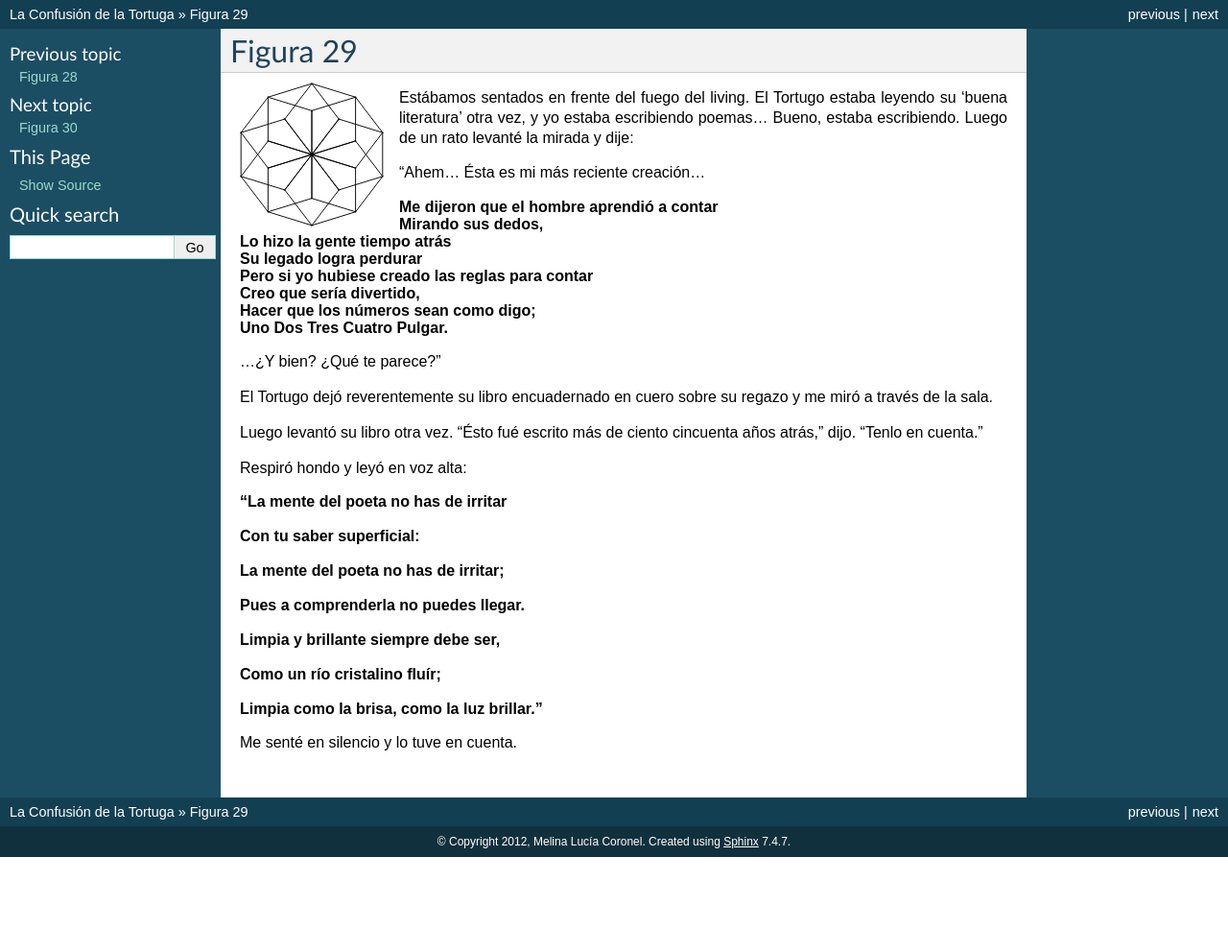
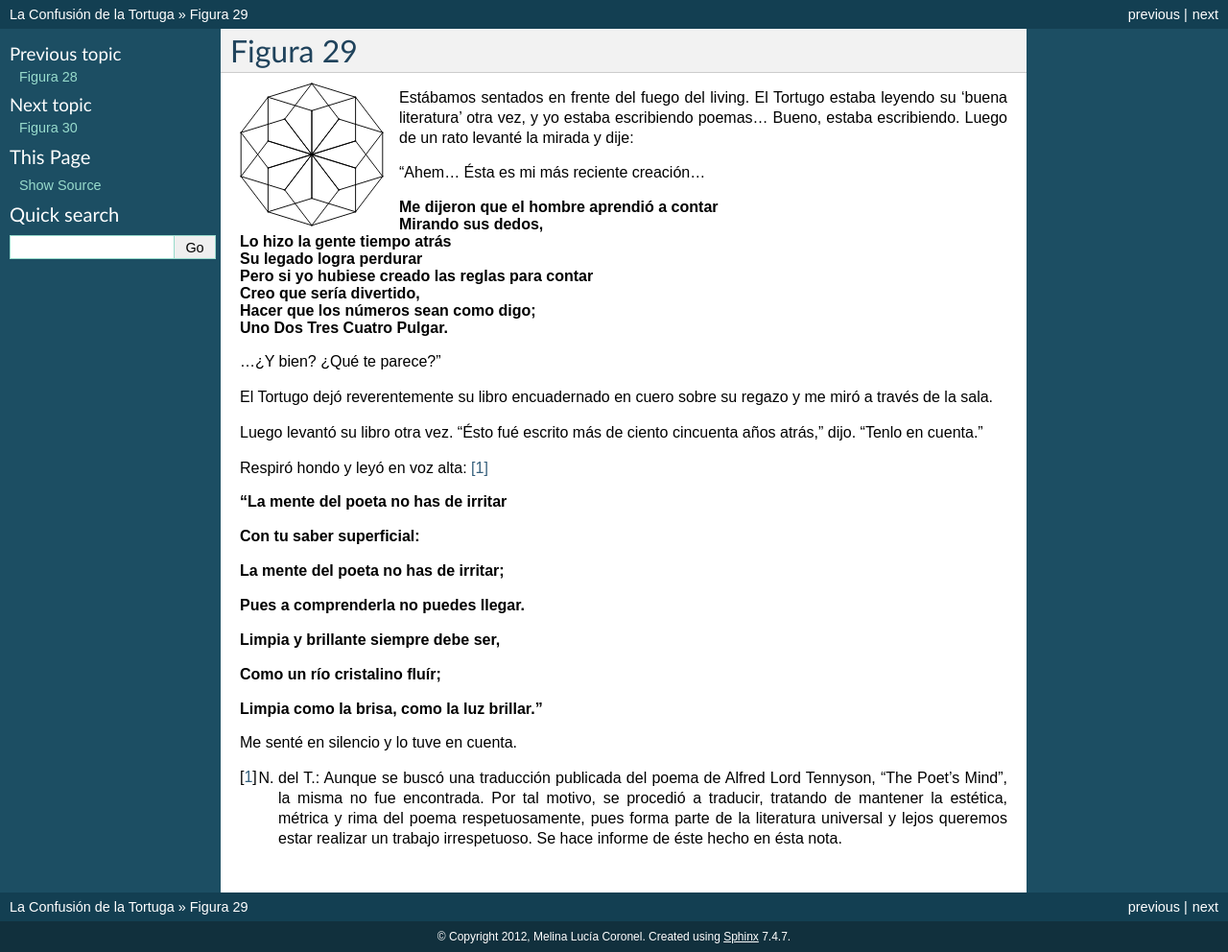
Before and after one commit to humitos/turtle-confusion-es, a Sphinx documentation site: the page built from docs/puzzle-29.rst, in a window 1280 px wide. Shown: the whole page at 96% size. Built offline with Sphinx 7.4.7, drawn with Linux system fonts in a browser that asks for light colours; before the commit the page ends 900 px from its top, so only the background shows below that.

Commit message:
Puzzle 29 N del T

```diff
--- a/docs/puzzle-29.rst
+++ b/docs/puzzle-29.rst
@@ -29,7 +29,7 @@ El Tortugo dejó reverentemente su libro encuadernado en cuero sobre su regazo y
 
 Luego levantó su libro otra vez. "Ésto fué escrito más de ciento cincuenta años atrás," dijo. "Tenlo en cuenta."
 
-Respiró hondo y leyó en voz alta:
+Respiró hondo y leyó en voz alta: [#]_
 
 .. line-block::
 
@@ -48,3 +48,5 @@ Respiró hondo y leyó en voz alta:
     **Limpia como la brisa, como la luz brillar."**
 
 Me senté en silencio y lo tuve en cuenta.
+
+.. [#] N. del T.: Aunque se buscó una traducción publicada del poema de Alfred Lord Tennyson, "The Poet's Mind", la misma no fue encontrada. Por tal motivo, se procedió a traducir, tratando de mantener la estética, métrica y rima del poema respetuosamente, pues forma parte de la literatura universal y lejos queremos estar realizar un trabajo irrespetuoso. Se hace informe de éste hecho en ésta nota.
```
